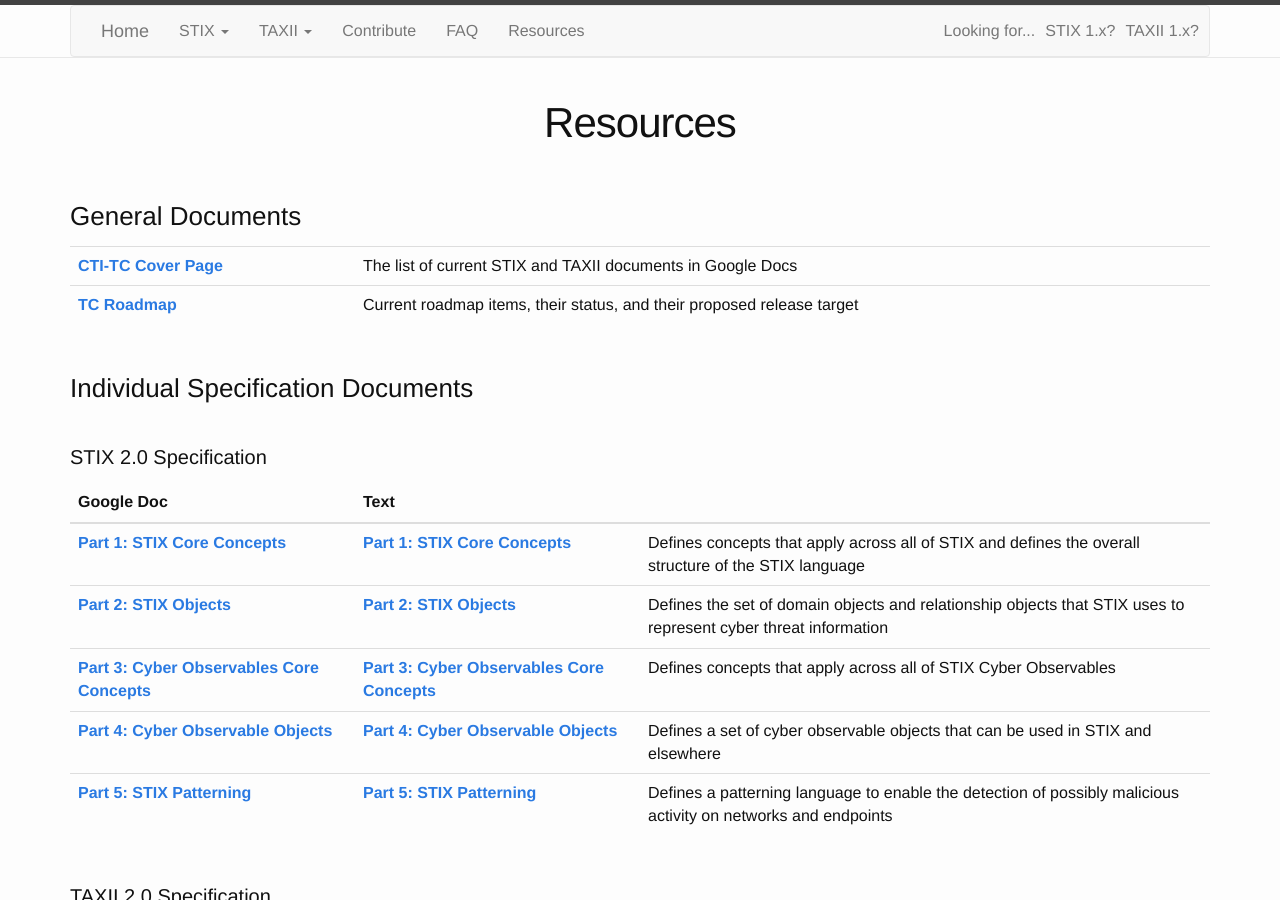
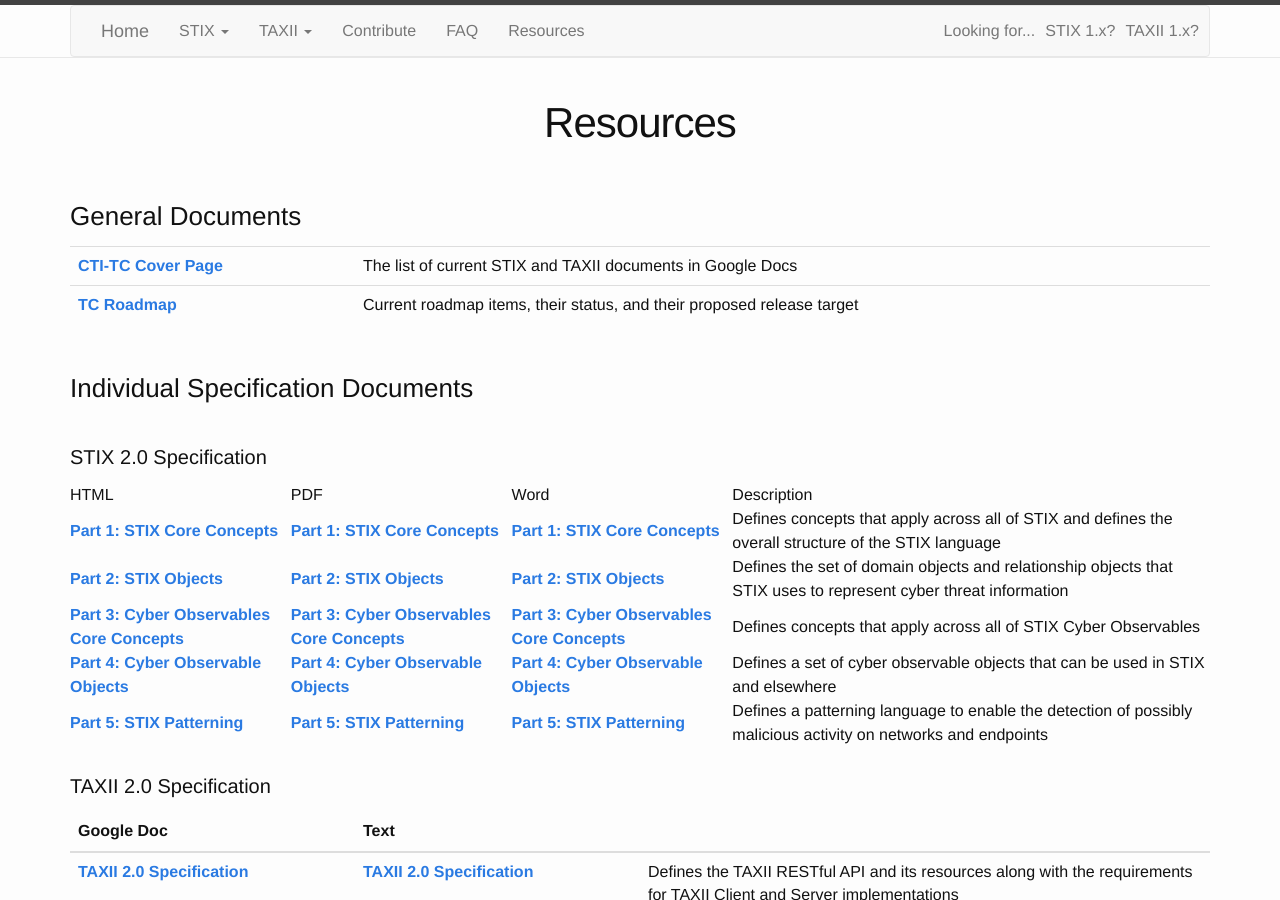
Before and after one commit to oasis-open/cti-documentation, a Jekyll site: the page built from resources.md, in a window 1280 px wide and 900 px high. Built offline with Jekyll 4.4.1, drawn with Linux system fonts in a browser that asks for light colours.

Commit message:
update to oasis links

```diff
--- a/resources.md
+++ b/resources.md
@@ -17,14 +17,12 @@
 
 #### STIX 2.0 Specification
 
-{: .table .table-hover .table-example .table-desc .table-col1-width .table-col2-width}
-| Google Doc | Text | |
-| :------ | | :------ | ----------- |
-|[**Part 1: STIX Core Concepts**](https://docs.google.com/document/d/1dIrh1Lp3KAjEMm8o2VzAmuV0Peu-jt9aAh1IHrjAroM){: target="_blank"}|[**Part 1: STIX Core Concepts**](https://docs.google.com/document/d/1dIrh1Lp3KAjEMm8o2VzAmuV0Peu-jt9aAh1IHrjAroM/pub){: target="_blank"} |Defines concepts that apply across all of STIX and defines the overall structure of the STIX language|
-|[**Part 2: STIX Objects**](https://docs.google.com/document/d/1IvkLxg_tCnICsatu2lyxKmWmh1gY2h8HUNssKIE-UIA){: target="_blank"}|[**Part 2: STIX Objects**](https://docs.google.com/document/d/1IvkLxg_tCnICsatu2lyxKmWmh1gY2h8HUNssKIE-UIA/pub){: target="_blank"} |Defines the set of domain objects and relationship objects that STIX uses to represent cyber threat information|
-|[**Part 3: Cyber Observables Core Concepts**](https://docs.google.com/document/d/1ti4Ei_ii_Uc4izHNZlYmBP9NgD5-iVWC--y-3HmGZyg){: target="_blank"}|[**Part 3: Cyber Observables Core Concepts**](https://docs.google.com/document/d/1ti4Ei_ii_Uc4izHNZlYmBP9NgD5-iVWC--y-3HmGZyg/pub){: target="_blank"} |Defines concepts that apply across all of STIX Cyber Observables|
-|[**Part 4: Cyber Observable Objects**](https://docs.google.com/document/d/167aIyr5BIAJJORzjT11U25cGSBJ0cBNSdkheNJFz6l8){: target="_blank"}|[**Part 4: Cyber Observable Objects**](https://docs.google.com/document/d/167aIyr5BIAJJORzjT11U25cGSBJ0cBNSdkheNJFz6l8/pub){: target="_blank"} |Defines a set of cyber observable objects that can be used in STIX and elsewhere|
-|[**Part 5: STIX Patterning**](https://docs.google.com/document/d/1nK1RXcE2aMvQoG1Kgr3aTBtHZ1IyehzOk7vU0n5FUGY){: target="_blank"}|[**Part 5: STIX Patterning**](https://docs.google.com/document/d/1nK1RXcE2aMvQoG1Kgr3aTBtHZ1IyehzOk7vU0n5FUGY/pub){: target="_blank"} |Defines a patterning language to enable the detection of possibly malicious activity on networks and endpoints|
+| HTML | PDF | Word | Description |
+|[**Part 1: STIX Core Concepts**](https://docs.oasis-open.org/cti/stix/v2.0/stix-v2.0-part1-stix-core.html){: target="_blank"} |[**Part 1: STIX Core Concepts**](https://docs.oasis-open.org/cti/stix/v2.0/stix-v2.0-part1-stix-core.pdf){: target="_blank"} |[**Part 1: STIX Core Concepts**](https://docs.oasis-open.org/cti/stix/v2.0/stix-v2.0-part1-stix-core.docx){: target="_blank"} |Defines concepts that apply across all of STIX and defines the overall structure of the STIX language|
+|[**Part 2: STIX Objects**](https://docs.oasis-open.org/cti/stix/v2.0/stix-v2.0-part2-stix-objects.html){: target="_blank"} |[**Part 2: STIX Objects**](https://docs.oasis-open.org/cti/stix/v2.0/stix-v2.0-part2-stix-objects.pdf){: target="_blank"} |[**Part 2: STIX Objects**](https://docs.oasis-open.org/cti/stix/v2.0/stix-v2.0-part2-stix-objects.docx){: target="_blank"} |Defines the set of domain objects and relationship objects that STIX uses to represent cyber threat information|
+|[**Part 3: Cyber Observables Core Concepts**](https://docs.oasis-open.org/cti/stix/v2.0/stix-v2.0-part3-cyber-observable-core.html){: target="_blank"} |[**Part 3: Cyber Observables Core Concepts**](https://docs.oasis-open.org/cti/stix/v2.0/stix-v2.0-part3-cyber-observable-core.pdf){: target="_blank"} |[**Part 3: Cyber Observables Core Concepts**](https://docs.oasis-open.org/cti/stix/v2.0/stix-v2.0-part3-cyber-observable-core.docx){: target="_blank"} |Defines concepts that apply across all of STIX Cyber Observables|
+|[**Part 4: Cyber Observable Objects**](https://docs.oasis-open.org/cti/stix/v2.0/stix-v2.0-part4-cyber-observable-objects.html){: target="_blank"} |[**Part 4: Cyber Observable Objects**](https://docs.oasis-open.org/cti/stix/v2.0/stix-v2.0-part4-cyber-observable-objects.pdf){: target="_blank"} |[**Part 4: Cyber Observable Objects**](https://docs.oasis-open.org/cti/stix/v2.0/stix-v2.0-part4-cyber-observable-objects.docx){: target="_blank"} |Defines a set of cyber observable objects that can be used in STIX and elsewhere|
+|[**Part 5: STIX Patterning**](https://docs.oasis-open.org/cti/stix/v2.0/stix-v2.0-part5-stix-patterning.html){: target="_blank"} |[**Part 5: STIX Patterning**](https://docs.oasis-open.org/cti/stix/v2.0/stix-v2.0-part5-stix-patterning.pdf){: target="_blank"} |[**Part 5: STIX Patterning**](https://docs.oasis-open.org/cti/stix/v2.0/stix-v2.0-part5-stix-patterning.docx){: target="_blank"} |Defines a patterning language to enable the detection of possibly malicious activity on networks and endpoints|
 
 #### TAXII 2.0 Specification
 
```
